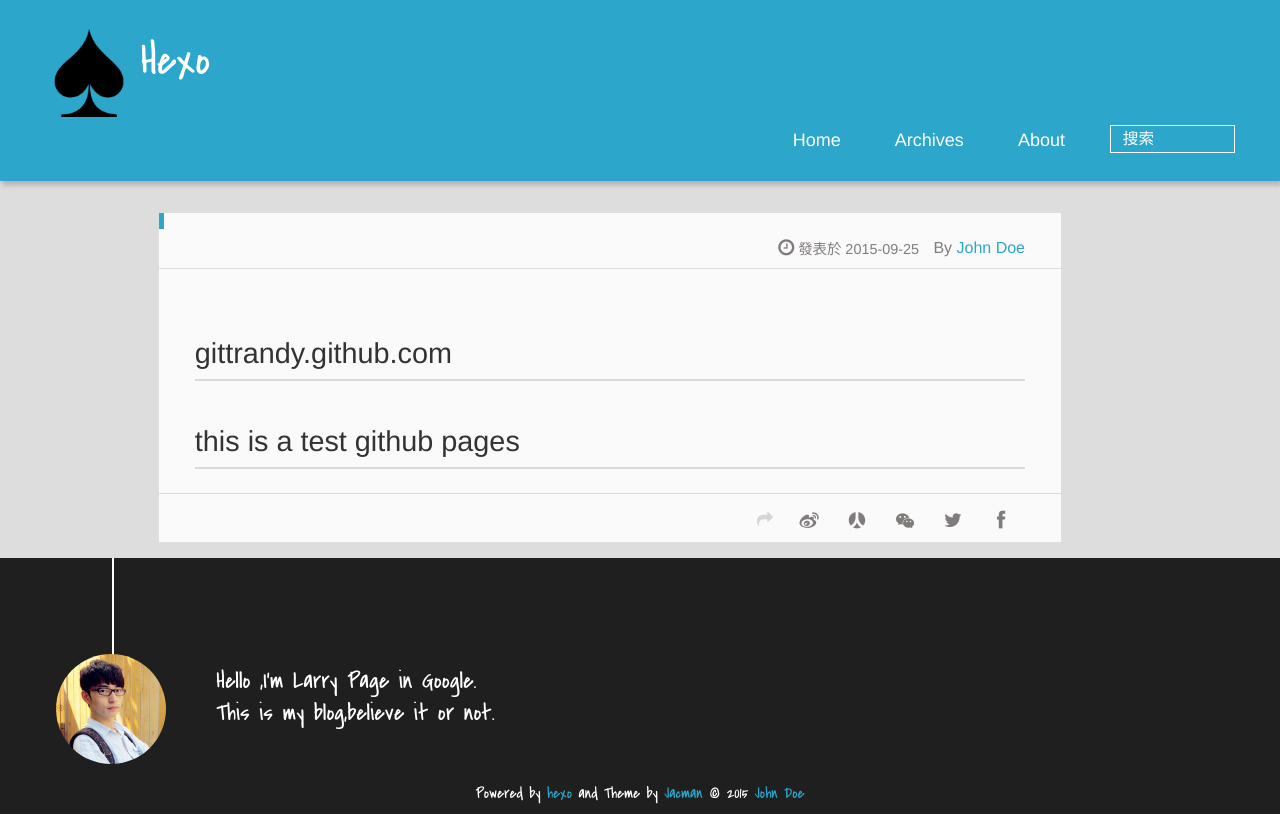
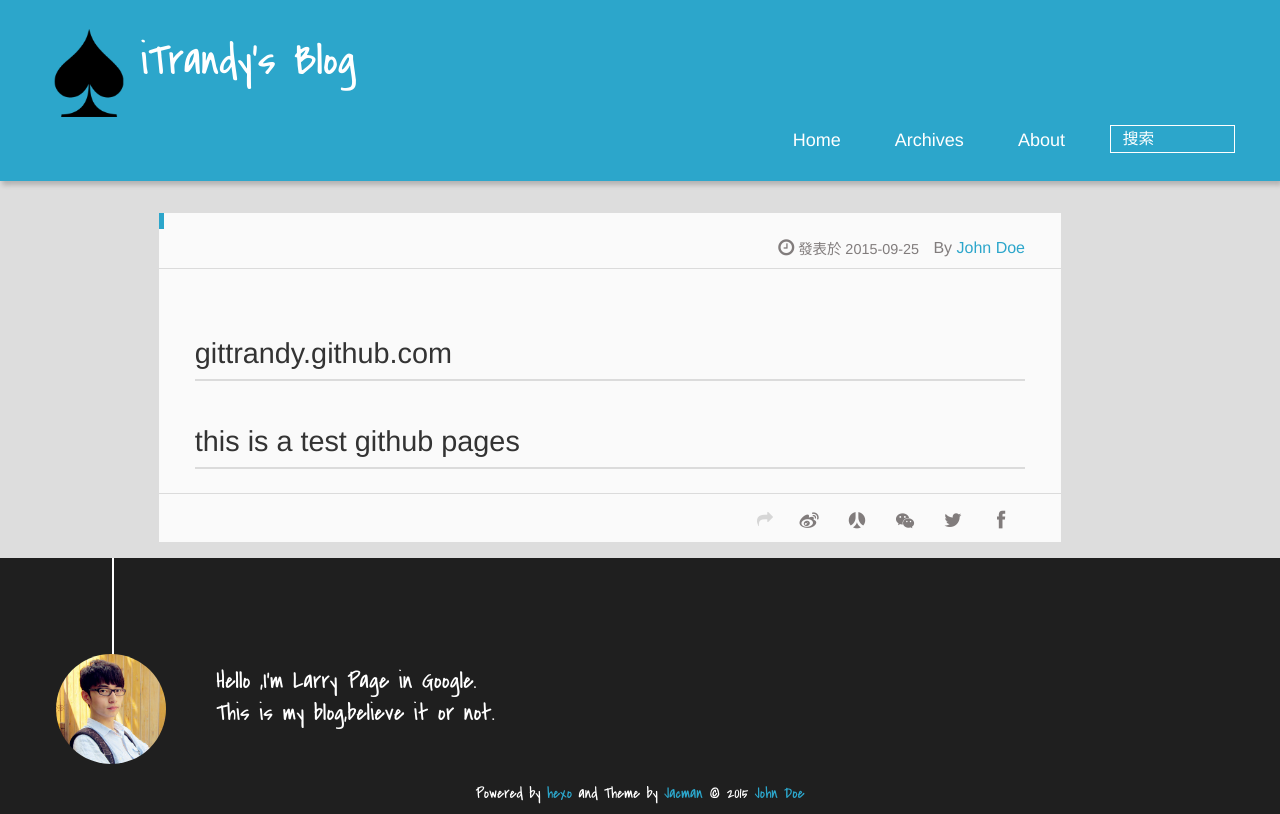
Before and after one commit to GitTrandy/gittrandy.github.com, a plain HTML site: page README.html in a window 1280 px wide. Drawn offline with Linux system fonts and the light colour scheme.

Commit message:
Site updated: 2015-09-25 14:19:28

```diff
--- a/README.html
+++ b/README.html
@@ -5,7 +5,7 @@
 <head>
   <meta charset="UTF-8">
 
-    <title>Hexo</title>
+    <title>iTrandy&#39;s Blog</title>
     <meta name="viewport" content="width=device-width, initial-scale=1,user-scalable=no">
 
     <meta name="author" content="John Doe">
@@ -14,17 +14,17 @@
 
     <meta name="description" content="gittrandy.github.comthis is a test github pages">
 <meta property="og:type" content="website">
-<meta property="og:title" content="Hexo">
+<meta property="og:title" content="iTrandy's Blog">
 <meta property="og:url" content="http://yoursite.com/README.html">
-<meta property="og:site_name" content="Hexo">
+<meta property="og:site_name" content="iTrandy's Blog">
 <meta property="og:description" content="gittrandy.github.comthis is a test github pages">
 <meta property="og:updated_time" content="2015-09-25T05:41:24.000Z">
 <meta name="twitter:card" content="summary">
-<meta name="twitter:title" content="Hexo">
+<meta name="twitter:title" content="iTrandy's Blog">
 <meta name="twitter:description" content="gittrandy.github.comthis is a test github pages">
 
 
-    <link rel="alternative" href="/atom.xml" title="Hexo" type="application/atom+xml">
+    <link rel="alternative" href="/atom.xml" title="iTrandy&#39;s Blog" type="application/atom+xml">
 
 
     <link rel="icon" href="/img/favicon.ico">
@@ -42,11 +42,11 @@
 <div>
 
 			<div id="imglogo">
-				<a href="/"><img src="/img/logo.png" alt="Hexo" title="Hexo"/></a>
+				<a href="/"><img src="/img/logo.png" alt="iTrandy&#39;s Blog" title="iTrandy&#39;s Blog"/></a>
 			</div>
 
 			<div id="textlogo">
-				<h1 class="site-name"><a href="/" title="Hexo">Hexo</a></h1>
+				<h1 class="site-name"><a href="/" title="iTrandy&#39;s Blog">iTrandy&#39;s Blog</a></h1>
 				<h2 class="blog-motto"></h2>
 			</div>
 			<div class="navbar"><a class="navbutton navmobile" href="#" title="菜單">
@@ -106,7 +106,7 @@
 
 	<div class="article-share" id="share">
 
-	  <div data-url="http://yoursite.com/README.html" data-title="Hexo" data-tsina="null" class="share clearfix">
+	  <div data-url="http://yoursite.com/README.html" data-title="iTrandy&#39;s Blog" data-tsina="null" class="share clearfix">
 	  </div>
 
 	</div>
--- a/index.html
+++ b/index.html
@@ -4,7 +4,7 @@
 <head>
   <meta charset="UTF-8">
 
-    <title>Hexo</title>
+    <title>iTrandy&#39;s Blog</title>
     <meta name="viewport" content="width=device-width, initial-scale=1,user-scalable=no">
 
     <meta name="author" content="John Doe">
@@ -13,16 +13,16 @@
 
     <meta name="description">
 <meta property="og:type" content="website">
-<meta property="og:title" content="Hexo">
+<meta property="og:title" content="iTrandy's Blog">
 <meta property="og:url" content="http://yoursite.com/index.html">
-<meta property="og:site_name" content="Hexo">
+<meta property="og:site_name" content="iTrandy's Blog">
 <meta property="og:description">
 <meta name="twitter:card" content="summary">
-<meta name="twitter:title" content="Hexo">
+<meta name="twitter:title" content="iTrandy's Blog">
 <meta name="twitter:description">
 
 
-    <link rel="alternative" href="/atom.xml" title="Hexo" type="application/atom+xml">
+    <link rel="alternative" href="/atom.xml" title="iTrandy&#39;s Blog" type="application/atom+xml">
 
 
     <link rel="icon" href="/img/favicon.ico">
@@ -40,11 +40,11 @@
 <div>
 
 			<div id="imglogo">
-				<a href="/"><img src="/img/logo.png" alt="Hexo" title="Hexo"/></a>
+				<a href="/"><img src="/img/logo.png" alt="iTrandy&#39;s Blog" title="iTrandy&#39;s Blog"/></a>
 			</div>
 
 			<div id="textlogo">
-				<h1 class="site-name"><a href="/" title="Hexo">Hexo</a></h1>
+				<h1 class="site-name"><a href="/" title="iTrandy&#39;s Blog">iTrandy&#39;s Blog</a></h1>
 				<h2 class="blog-motto"></h2>
 			</div>
 			<div class="navbar"><a class="navbutton navmobile" href="#" title="菜單">
```
Also changed, not shown: 2015/09/25/hello-world/index.html (+6 -6 lines), archives/2015/09/index.html (+7 -7 lines), archives/2015/index.html (+7 -7 lines), archives/index.html (+7 -7 lines).
